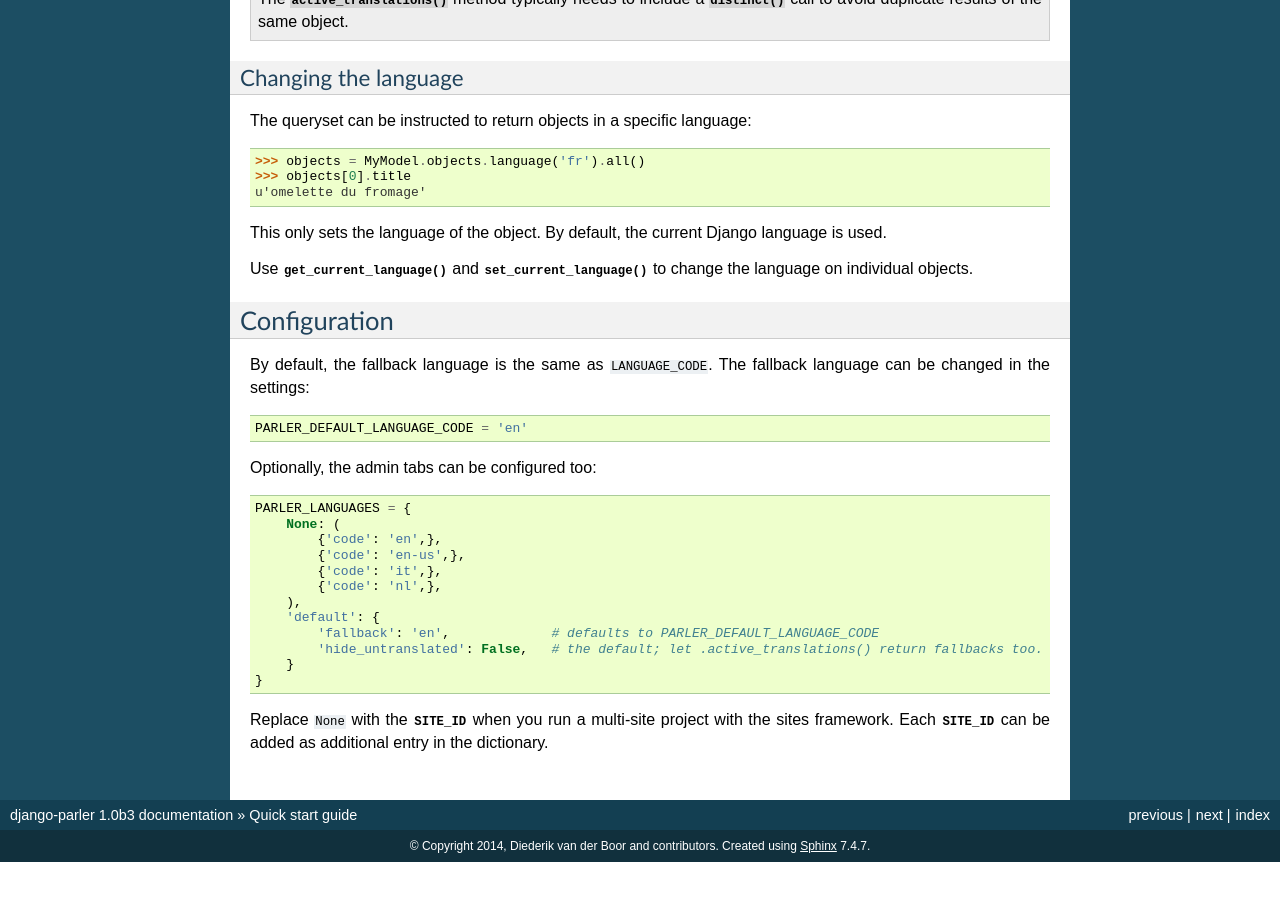
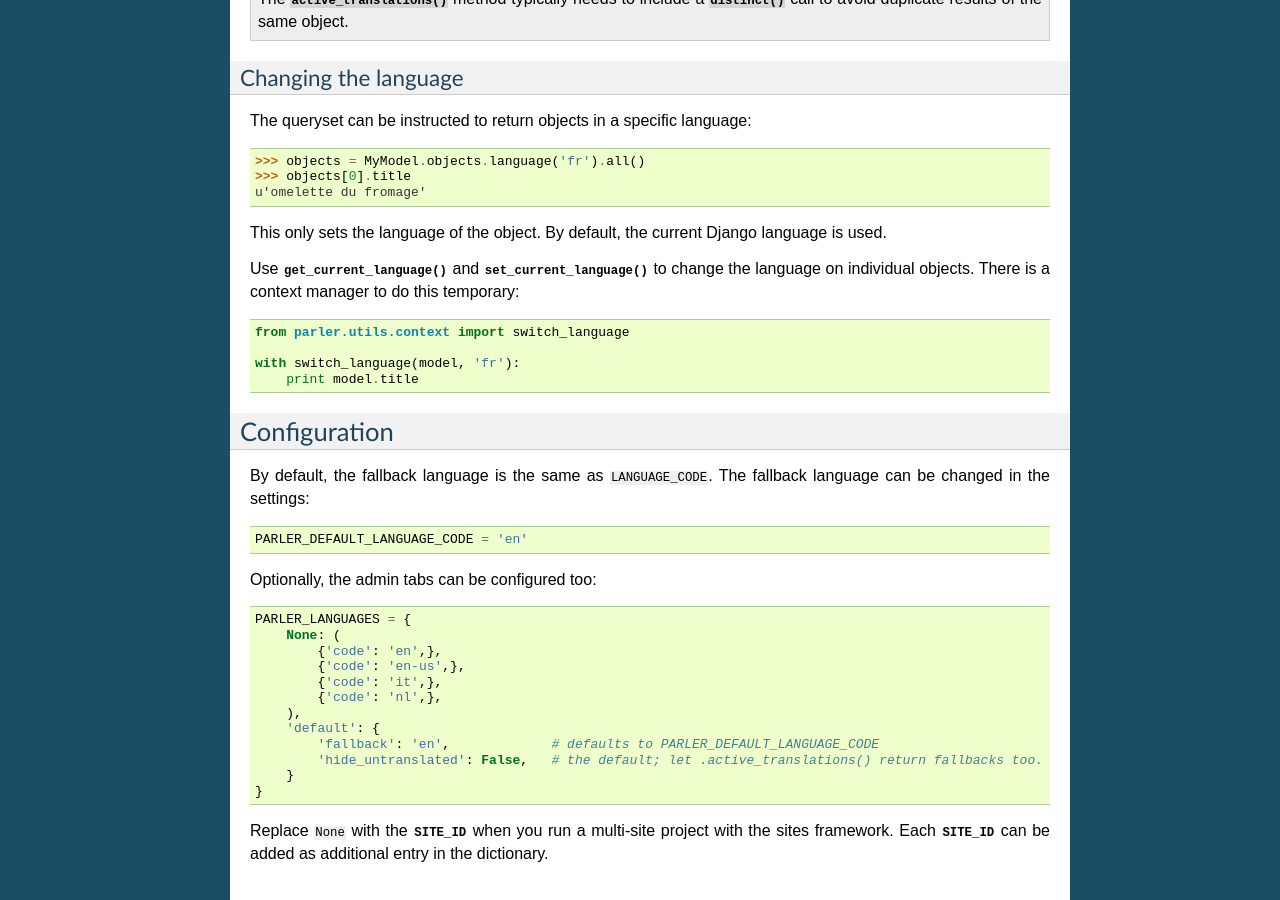
Before and after one commit to django-parler/django-parler, a Sphinx documentation site: the page built from docs/quickstart.rst, in a window 1280 px wide and 900 px high, scrolled down 1364 px. Built offline with Sphinx 7.4.7, drawn with Linux system fonts in a browser that asks for light colours; before the commit the page ends 2226 px from its top, so only the background shows below that.

Commit message:
docs: mention switch_language() context manager

```diff
--- a/docs/quickstart.rst
+++ b/docs/quickstart.rst
@@ -94,6 +94,12 @@ By default, the current Django language is used.
 Use :func:`~parler.models.TranslatableModel.get_current_language`
 and :func:`~parler.models.TranslatableModel.set_current_language`
 to change the language on individual objects.
+There is a context manager to do this temporary::
+
+    from parler.utils.context import switch_language
+
+    with switch_language(model, 'fr'):
+        print model.title
 
 Configuration
 -------------
```
Also changed, not shown: README.rst (+8 -3 lines).
